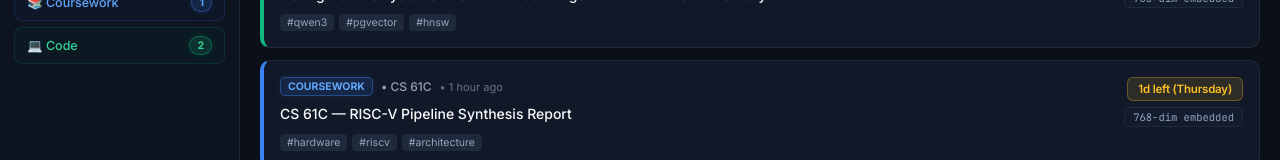
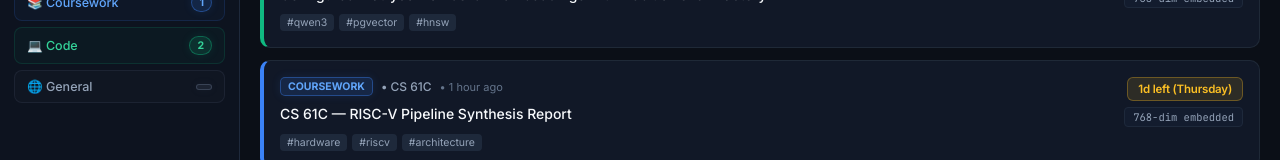
Before and after one commit to Ratnesh-101/compass, a React (Vite) app in the folder frontend/: page / in a window 1280 px wide. Shown: the part 312-472 px from the top of the page. Built offline with nearby package versions, Linux system fonts and the light colour scheme; no server answers.

Commit message:
feat(sidebar): add general domain filter item

```diff
--- a/frontend/src/components/Sidebar.jsx
+++ b/frontend/src/components/Sidebar.jsx
@@ -185,6 +185,27 @@ export default function Sidebar({
             {domainCounts.code}
           </span>
         </div>
+
+        {/* General: Slate Accent (#64748b) */}
+        <div
+          onClick={() => onSelectDomain('general')}
+          style={{
+            padding: '8px 12px',
+            borderRadius: '8px',
+            marginBottom: '6px',
+            cursor: 'pointer',
+            display: 'flex',
+            justifyContent: 'space-between',
+            alignItems: 'center',
+            background: activeDomain === 'general' ? 'rgba(100, 116, 139, 0.15)' : 'rgba(100, 116, 139, 0.04)',
+            border: activeDomain === 'general' ? '1px solid rgba(100, 116, 139, 0.45)' : '1px solid rgba(100, 116, 139, 0.15)',
+            transition: 'all 0.15s ease'
+          }}>
+          <span style={{ fontSize: '12.5px', color: '#94a3b8', fontWeight: '500' }}>🌐 General</span>
+          <span className="badge-general" style={{ padding: '2px 7px', borderRadius: '10px', fontSize: '10.5px', fontWeight: '700' }}>
+            {domainCounts.general}
+          </span>
+        </div>
       </div>
 
       {/* Technical Specs Card */}
```
